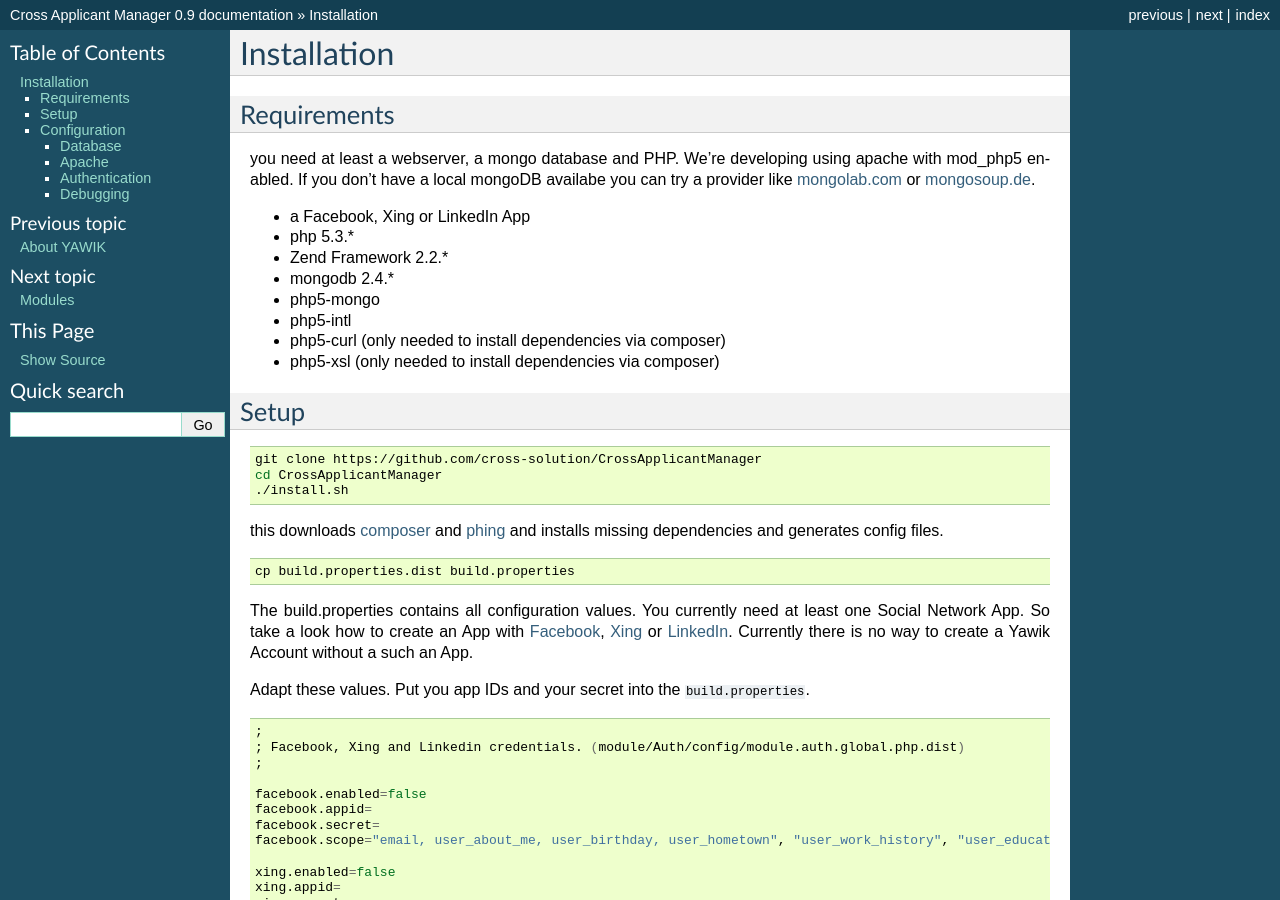
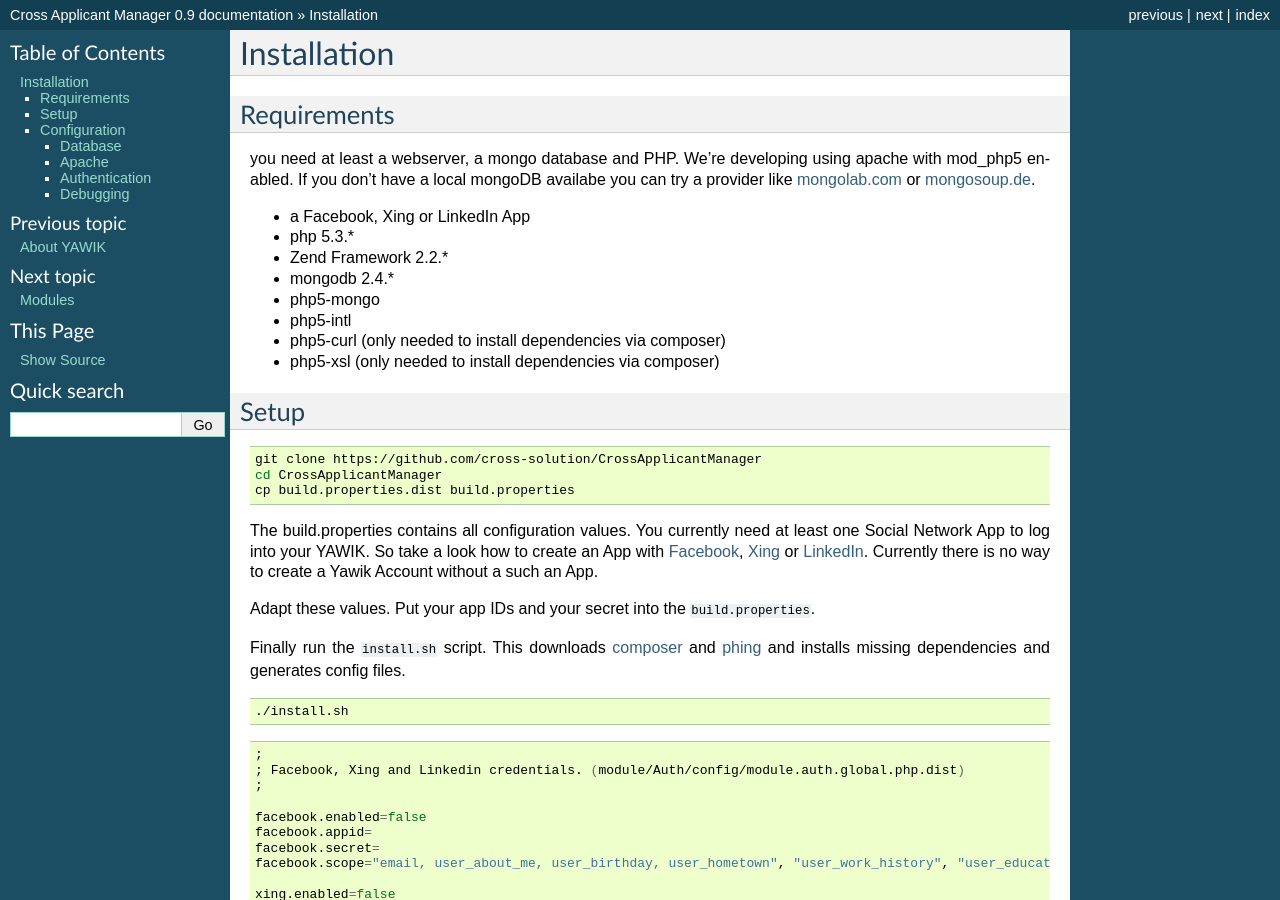
Before and after one commit to cross-solution/YawikDocs, a Sphinx documentation site: the page built from source/installation.rst, in a window 1280 px wide and 900 px high. Built offline with Sphinx 7.4.7, drawn with Linux system fonts in a browser that asks for light colours.

Commit message:
first you have to copy the properties.dist, then you have to run install.sh

```diff
--- a/source/installation.rst
+++ b/source/installation.rst
@@ -27,25 +27,27 @@ Setup
 
   git clone https://github.com/cross-solution/CrossApplicantManager
   cd CrossApplicantManager
-  ./install.sh
-
-this downloads composer_ and phing_ and installs missing dependencies and
-generates config files.
-
-.. code-block:: sh
-
   cp build.properties.dist build.properties
 
 The build.properties contains all configuration values. You currently need
-at least one Social Network App. So take a look how to create an App with
-Facebook_, Xing_ or LinkedIn_. Currently there is no way to create a Yawik
-Account without a such an App.
+at least one Social Network App to log into your YAWIK. So take a look how
+to create an App with Facebook_, Xing_ or LinkedIn_. Currently there is no
+way to create a Yawik Account without a such an App.
 
 .. _Facebook: https://developers.facebook.com/
 .. _Xing: https://dev.xing.com/overview
 .. _LinkedIn: https://developer.linkedin.com/
 
-Adapt these values. Put you app IDs and your secret into the ``build.properties``.
+Adapt these values. Put your app IDs and your secret into the ``build.properties``.
+
+Finally run the ``install.sh`` script. This downloads composer_ and phing_ and
+installs missing dependencies and generates config files.
+
+.. code-block:: sh
+
+  ./install.sh
+
+
 
 .. code-block:: sh
 
```
